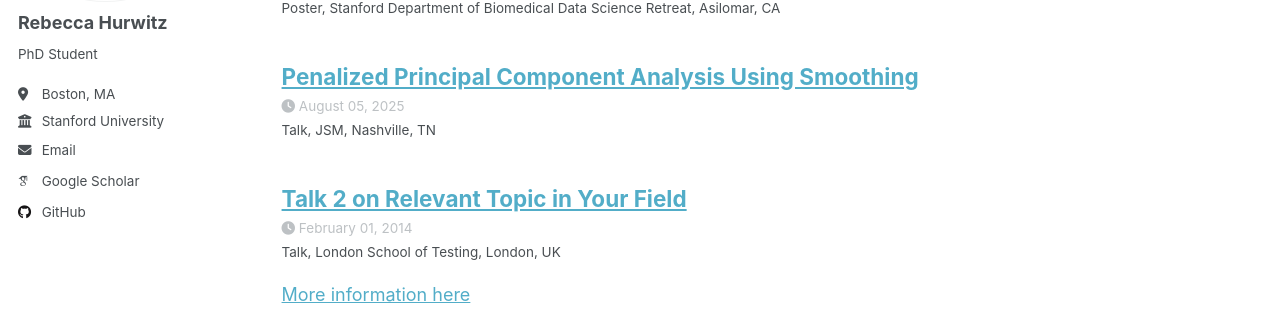
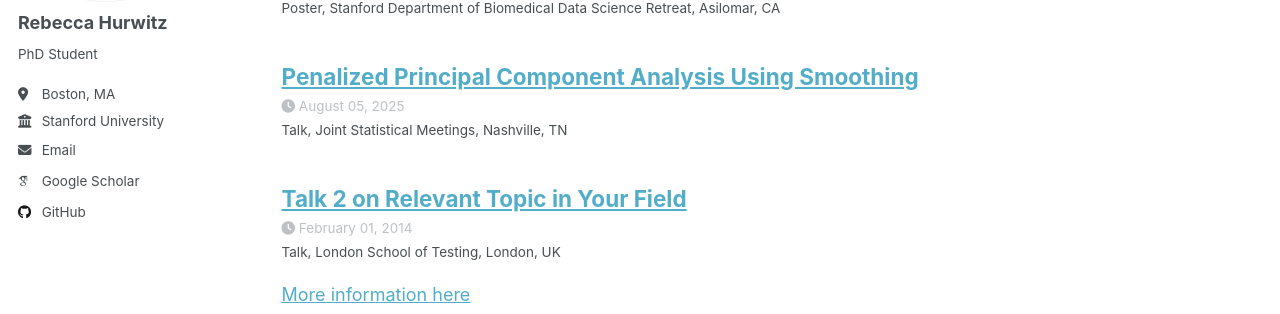
Before and after one commit to rebeccahurwitz/rebeccahurwitz.github.io, a Jekyll site: the page built from _pages/talks.html, in a window 1280 px wide and 1119 px high. Shown: the part 231-545 px from the top of the window. Built offline with Jekyll 4.4.1, drawn with Linux system fonts in a browser that asks for light colours; some web fonts are replaced; a script that is not in the unit is left out.

Commit message:
Update 2014-03-01-talk-3.md

```diff
--- a/_talks/2014-03-01-talk-3.md
+++ b/_talks/2014-03-01-talk-3.md
@@ -3,7 +3,7 @@ title: "Penalized Principal Component Analysis Using Smoothing"
 collection: talks
 type: "Talk"
 permalink: /talks/2014-03-01-talk-3
-venue: "JSM"
+venue: "Joint Statistical Meetings"
 date: 2025-08-05
 location: "Nashville, TN"
 ---
```
